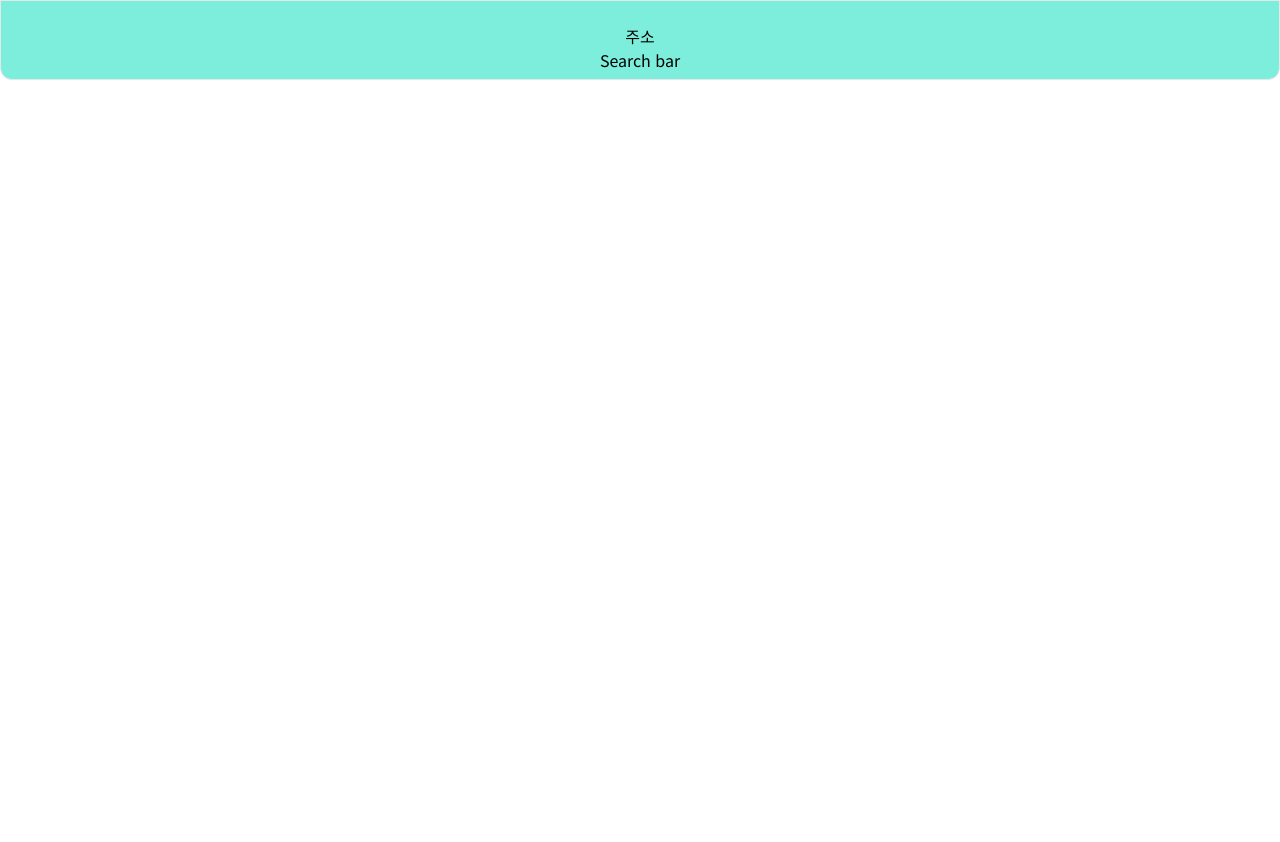
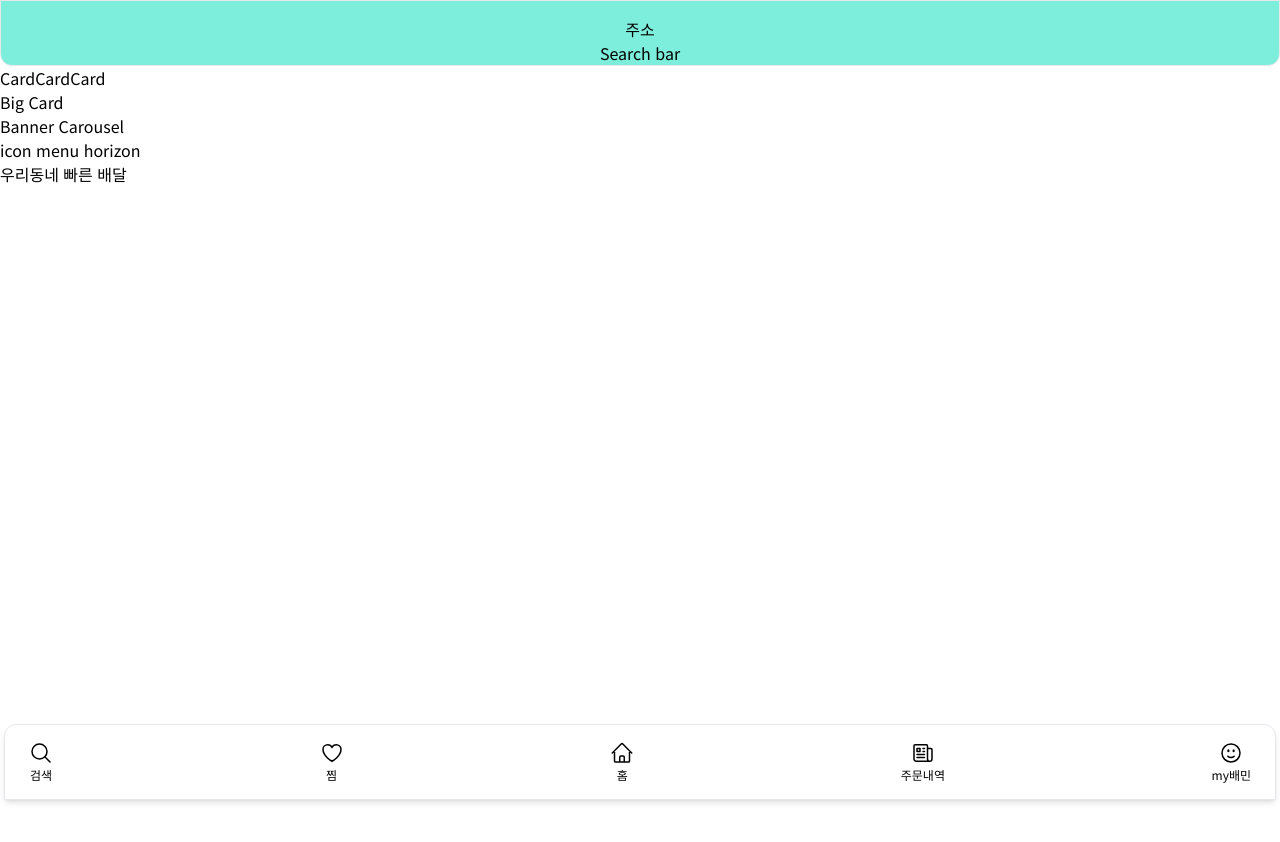
Before and after one commit to HY2OK/baemin-clone-nextjs, a Next.js app: page / in a window 1280 px wide. Shown: the top 842 px of the page. Before the commit the page ends 800 px from the top, so only its background shows below. Built offline with nearby package versions, Linux system fonts and the light colour scheme.

Commit message:
feat: add bottom navigation

```diff
--- /dev/null
+++ b/app/bill/page.tsx
@@ -0,0 +1,7 @@
+import React from 'react';
+
+function page() {
+  return <div>page</div>;
+}
+
+export default page;
--- a/app/page.tsx
+++ b/app/page.tsx
@@ -1,11 +1,13 @@
+import BottomNavigation from '@/components/navigation/BottomNavigation';
 import TopNavigation from '@/components/navigation/TopNavigation';
+import Mainsection from '@/components/section/Mainsection';
 
 export default function Home() {
   return (
-    <>
+    <main className="h-screen">
       <TopNavigation />
-      {/* <MainSection/> */}
-      {/* <BottomNavigation/> */}
-    </>
+      <Mainsection />
+      <BottomNavigation />
+    </main>
   );
 }
--- /dev/null
+++ b/components/navigation/BottomNavigation.tsx
@@ -0,0 +1,116 @@
+'use client';
+
+import Link from 'next/link';
+
+function BottomNavigation() {
+  return (
+    <nav className="fixed bottom-0 left-0 right-0 bg-white border rounded-t-xl shadow-md mx-1">
+      <div className="flex w-full justify-between py-4 px-6 ">
+        {/* Search icon */}
+        <div className="flex flex-col text-center space-y-[2px]">
+          <span className="hover:cursor-pointer hover:-translate-y-2 transition duration-300">
+            <svg
+              xmlns="http://www.w3.org/2000/svg"
+              fill="none"
+              viewBox="0 0 24 24"
+              strokeWidth={1.5}
+              stroke="currentColor"
+              className="w-6 h-6"
+            >
+              <path
+                strokeLinecap="round"
+                strokeLinejoin="round"
+                d="m21 21-5.197-5.197m0 0A7.5 7.5 0 1 0 5.196 5.196a7.5 7.5 0 0 0 10.607 10.607Z"
+              />
+            </svg>
+          </span>
+          <div className="text-xs">검색</div>
+        </div>
+        {/* Heart icon */}
+        <div className="flex flex-col text-center space-y-[2px]">
+          <span className="hover:cursor-pointer hover:-translate-y-2 transition duration-300">
+            <svg
+              xmlns="http://www.w3.org/2000/svg"
+              fill="none"
+              viewBox="0 0 24 24"
+              strokeWidth={1.5}
+              stroke="currentColor"
+              className="w-6 h-6"
+            >
+              <path
+                strokeLinecap="round"
+                strokeLinejoin="round"
+                d="M21 8.25c0-2.485-2.099-4.5-4.688-4.5-1.935 0-3.597 1.126-4.312 2.733-.715-1.607-2.377-2.733-4.313-2.733C5.1 3.75 3 5.765 3 8.25c0 7.22 9 12 9 12s9-4.78 9-12Z"
+              />
+            </svg>
+          </span>
+          <div className="text-xs">찜</div>
+        </div>
+        {/* Home icon */}
+        <div className="flex flex-col text-center space-y-[2px]">
+          <span className="hover:cursor-pointer hover:-translate-y-2 transition duration-300 hover:scale-125">
+            <svg
+              xmlns="http://www.w3.org/2000/svg"
+              fill="none"
+              viewBox="0 0 24 24"
+              strokeWidth={1.5}
+              stroke="currentColor"
+              className="w-6 h-6"
+            >
+              <path
+                strokeLinecap="round"
+                strokeLinejoin="round"
+                d="m2.25 12 8.954-8.955c.44-.439 1.152-.439 1.591 0L21.75 12M4.5 9.75v10.125c0 .621.504 1.125 1.125 1.125H9.75v-4.875c0-.621.504-1.125 1.125-1.125h2.25c.621 0 1.125.504 1.125 1.125V21h4.125c.621 0 1.125-.504 1.125-1.125V9.75M8.25 21h8.25"
+              />
+            </svg>
+          </span>
+          <div className="text-xs">홈</div>
+        </div>
+        {/* bill icon */}
+        <div className="flex flex-col text-center space-y-[2px]">
+          <Link href={`/bill`}>
+            <span className="hover:cursor-pointer hover:-translate-y-2 transition duration-300 flex w-full justify-center">
+              <svg
+                xmlns="http://www.w3.org/2000/svg"
+                fill="none"
+                viewBox="0 0 24 24"
+                strokeWidth={1.5}
+                stroke="currentColor"
+                className="w-6 h-6"
+              >
+                <path
+                  strokeLinecap="round"
+                  strokeLinejoin="round"
+                  d="M12 7.5h1.5m-1.5 3h1.5m-7.5 3h7.5m-7.5 3h7.5m3-9h3.375c.621 0 1.125.504 1.125 1.125V18a2.25 2.25 0 0 1-2.25 2.25M16.5 7.5V18a2.25 2.25 0 0 0 2.25 2.25M16.5 7.5V4.875c0-.621-.504-1.125-1.125-1.125H4.125C3.504 3.75 3 4.254 3 4.875V18a2.25 2.25 0 0 0 2.25 2.25h13.5M6 7.5h3v3H6v-3Z"
+                />
+              </svg>
+            </span>
+          </Link>
+          <div className="text-xs">주문내역</div>
+        </div>
+        {/* smile icon */}
+        <div className="flex flex-col text-center space-y-[2px]">
+          <span className="hover:cursor-pointer hover:-translate-y-2 transition duration-300 flex w-full justify-center">
+            <svg
+              xmlns="http://www.w3.org/2000/svg"
+              fill="none"
+              viewBox="0 0 24 24"
+              strokeWidth={1.5}
+              stroke="currentColor"
+              className="w-6 h-6"
+            >
+              <path
+                strokeLinecap="round"
+                strokeLinejoin="round"
+                d="M15.182 15.182a4.5 4.5 0 0 1-6.364 0M21 12a9 9 0 1 1-18 0 9 9 0 0 1 18 0ZM9.75 9.75c0 .414-.168.75-.375.75S9 10.164 9 9.75 9.168 9 9.375 9s.375.336.375.75Zm-.375 0h.008v.015h-.008V9.75Zm5.625 0c0 .414-.168.75-.375.75s-.375-.336-.375-.75.168-.75.375-.75.375.336.375.75Zm-.375 0h.008v.015h-.008V9.75Z"
+              />
+            </svg>
+          </span>
+          <div className="text-xs">my배민</div>
+        </div>
+      </div>
+    </nav>
+  );
+}
+
+export default BottomNavigation;
--- a/components/navigation/TopNavigation.tsx
+++ b/components/navigation/TopNavigation.tsx
@@ -1,9 +1,9 @@
-import React from 'react';
+'use client';
 
 function TopNavigation() {
   return (
-    <nav>
-      <div className="flex flex-col w-full h-20 justify-center items-center border rounded-b-xl bg-teal-300/80">
+    <nav className="">
+      <div className="flex flex-col w-full justify-center items-center border rounded-b-xl bg-teal-300/80">
         <div className="mt-4">주소</div>
         <div>Search bar</div>
       </div>
--- /dev/null
+++ b/components/section/Mainsection.tsx
@@ -0,0 +1,19 @@
+import React from 'react';
+
+function Mainsection() {
+  return (
+    <section className="h-full">
+      <div className="flex flex-wrap">
+        {[1, 2, 3].map((index: number) => (
+          <div key={index}>Card</div>
+        ))}
+      </div>
+      <div>Big Card</div>
+      <div>Banner Carousel</div>
+      <div>icon menu horizon</div>
+      <div>우리동네 빠른 배달</div>
+    </section>
+  );
+}
+
+export default Mainsection;
```
Also changed, not shown: app/post/layout.tsx (deleted), app/post/page.tsx (deleted).
